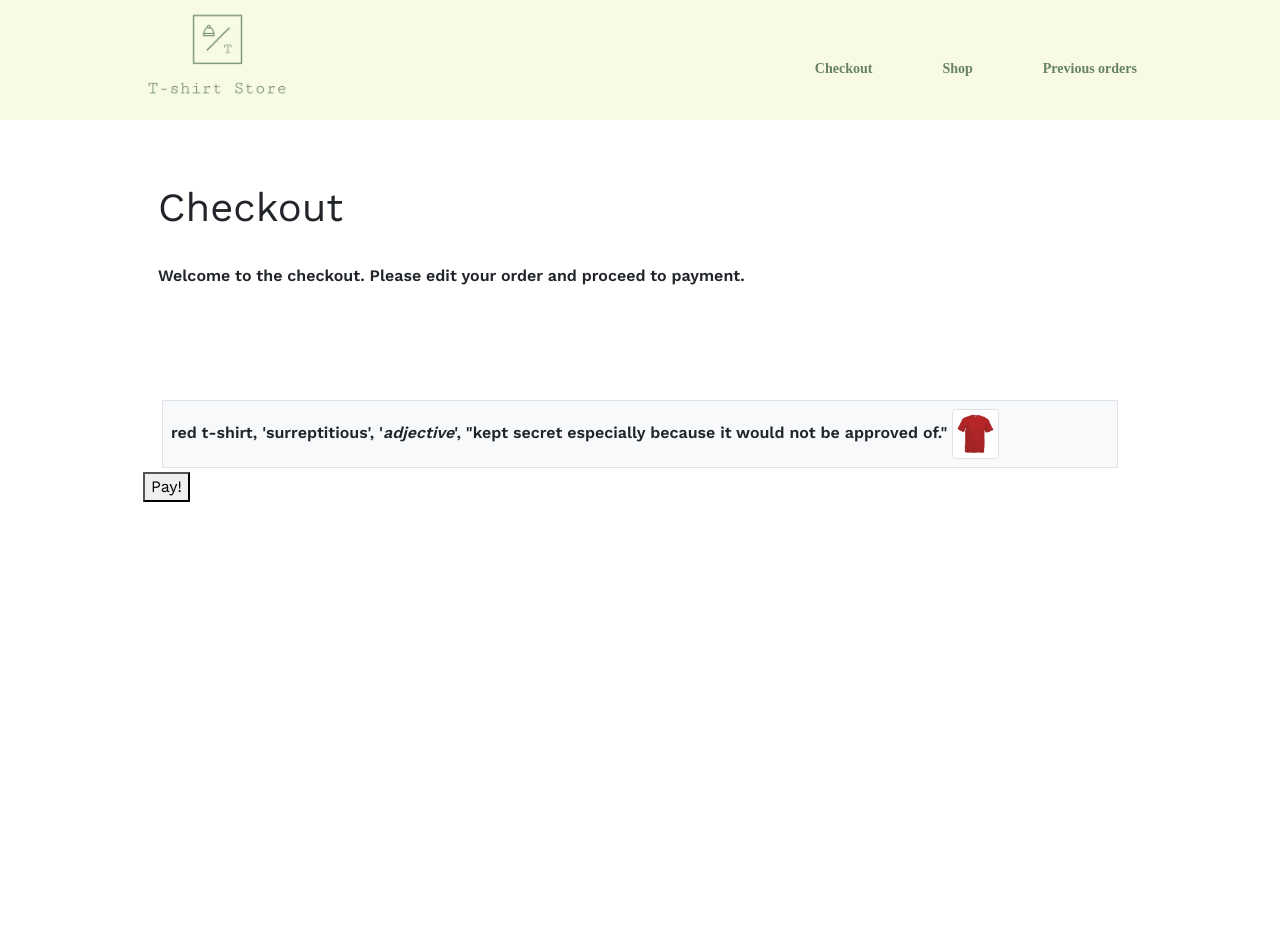
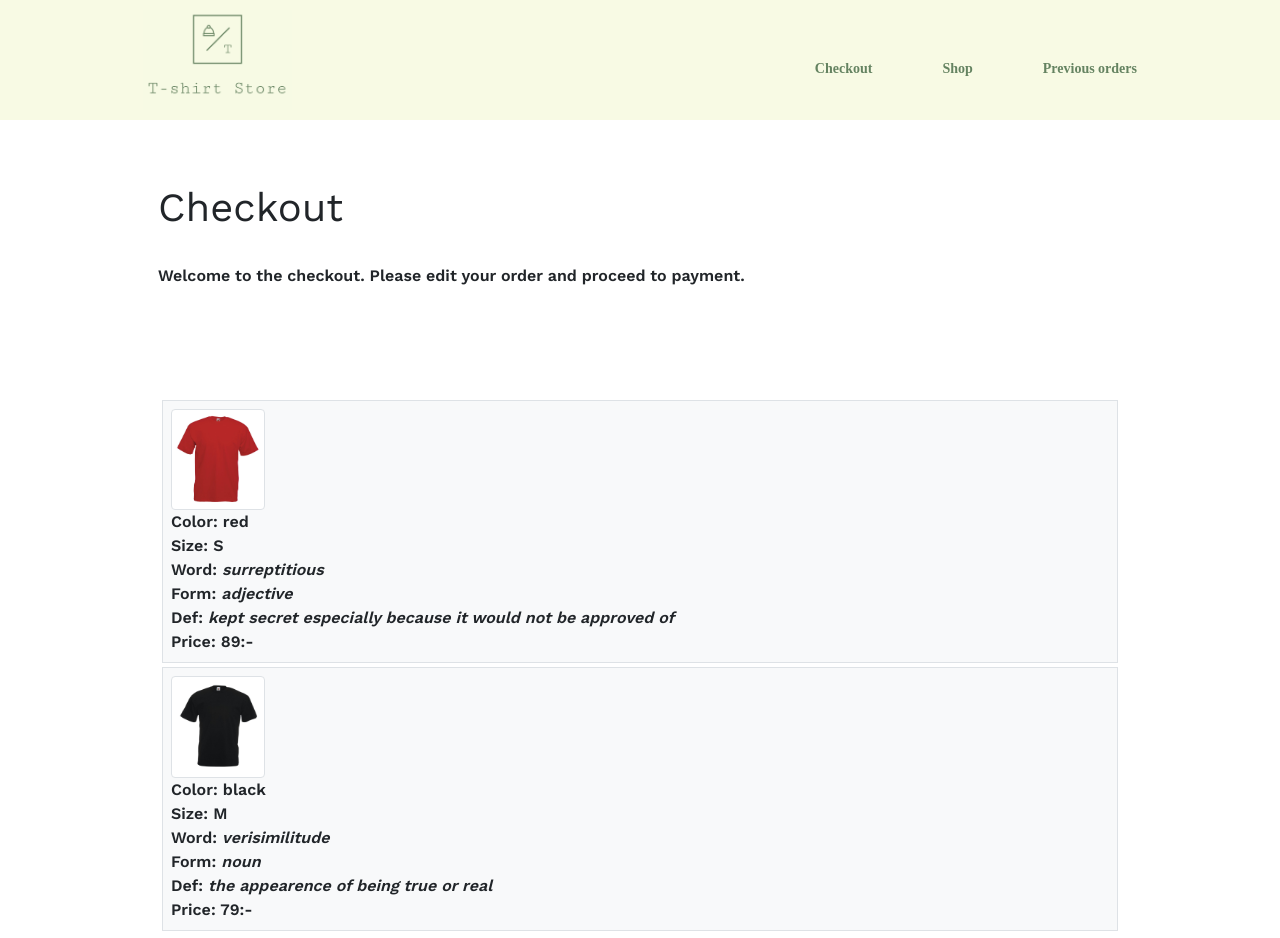
Before and after one commit to Digletto/edaf90-shirt-store, an Angular app in the folder angular-shirt-app/: page /checkout in a window 1280 px wide. Shown: the top 938 px of the page. Before the commit the page ends 800 px from the top, so only its background shows below. Built offline with nearby package versions, Linux system fonts and the light colour scheme.

Commit message:
updated checkout and added loop

```diff
--- a/angular-shirt-app/src/app/Checkout/checkout.component.html
+++ b/angular-shirt-app/src/app/Checkout/checkout.component.html
@@ -6,20 +6,31 @@
             <p>Welcome to the checkout. Please edit your order and proceed to payment. </p>
         </div>
 
+        <div class="orderItems" *ngFor="let shirt of tshirts; let i=index">
             <div class="well well-sm border bg-light p-2 m-1" >
                 <div>
-
-            {{exampleItem.color}} t-shirt, '{{exampleItem.word}}', '<i>{{exampleItem.form}}</i>', "{{exampleItem.def}}"
                 <img
-                id="shirt"
-                src={{shirtFiles[exampleItem.color]}}
+                    id={{i}}
+                    src="../../assets/t-shirt-pictures/{{shirt.color}}_shirt.jpg"
                     alt="unable to show t-shirt"
-                width="5%"
-                height="5%"
+                    width="10%"
+                    height="10%"
                     class="img-thumbnail"
                 />
+                <br>
+                Color: <span class=thin>{{shirt.color}}</span>&nbsp;&nbsp;&nbsp;
+                <br>
+                Size: <span class=thin>{{shirt.size}}</span><br>
+                Word: <span class=thin style="white-space: pre-line"><i>{{shirt.word}}</i></span><br>
+                Form: <span class=thin style="white-space: pre-line"><i>{{shirt.form}}</i></span><br>
+                Def: <span class=thin style="white-space: pre-line"><i>{{shirt.def}}</i></span><br>
+                Price: <span class=thin>{{shirt.cost}}:-</span><br>
                 </div>
             </div>
         </div>
+    </div>
+    <ul>
+        Total: <span class=thin>{{total}}</span>:-<br>
+    </ul>
     <button (click)="onPayClick()">Pay!</button>
 </div>
--- a/angular-shirt-app/src/app/Checkout/checkout.component.ts
+++ b/angular-shirt-app/src/app/Checkout/checkout.component.ts
@@ -1,4 +1,4 @@
-import { Component } from '@angular/core';
+import { Component, OnInit } from '@angular/core';
 import { NgbModal } from '@ng-bootstrap/ng-bootstrap';
 
 @Component({
@@ -7,17 +7,33 @@ import { NgbModal } from '@ng-bootstrap/ng-bootstrap';
     styleUrls: ['./checkout.component.css']
   })
 
-  export class CheckoutComponent{
+  export class CheckoutComponent implements OnInit{
 
-    constructor(private modalService: NgbModal) {}
+    constructor(private modalService: NgbModal) {
+        //this.updatePrice();
+    }
 
     exampleItem : {[key: string]: string} = {
         color: "red",
         word: "surreptitious",
         form: "adjective",
-        def: "kept secret especially because it would not be approved of."
+        def: "kept secret especially because it would not be approved of",
+        size: "S",
+        cost: "89"
     }
 
+    exampleItem2 : {[key: string]: string} = {
+        color: "black",
+        word: "verisimilitude",
+        form: "noun",
+        def: "the appearence of being true or real",
+        size: "M",
+        cost: "79"
+    }
+
+    tshirts;
+    total;
+    //total = parseInt(this.exampleItem.cost) + parseInt(this.exampleItem2.cost);
     /**if (exampleItem.def.length >= 50) {
     *exampleItem.def = exampleItem.def.substring(0, 50) + '...';
     *}
@@ -35,4 +51,22 @@ import { NgbModal } from '@ng-bootstrap/ng-bootstrap';
     onPayClick() {
         this.modalService.open("Processing Your Payment...");
     }
+
+    updatePrice() {
+        var shirt;
+        var t = 0;
+        for (shirt of this.tshirts) {
+            t += parseInt(shirt.cost);
+        }
+        this.total = t;
+    }
+
+    ngOnInit() {
+        //this.tshirts = JSON.parse(localStorage.getItem("tshirts"));
+
+        //temp for testing
+        this.tshirts = [this.exampleItem, this.exampleItem2];
+
+        this.updatePrice();
+    }
   }
```
Lines whose indentation alone changed are shown as unchanged.
